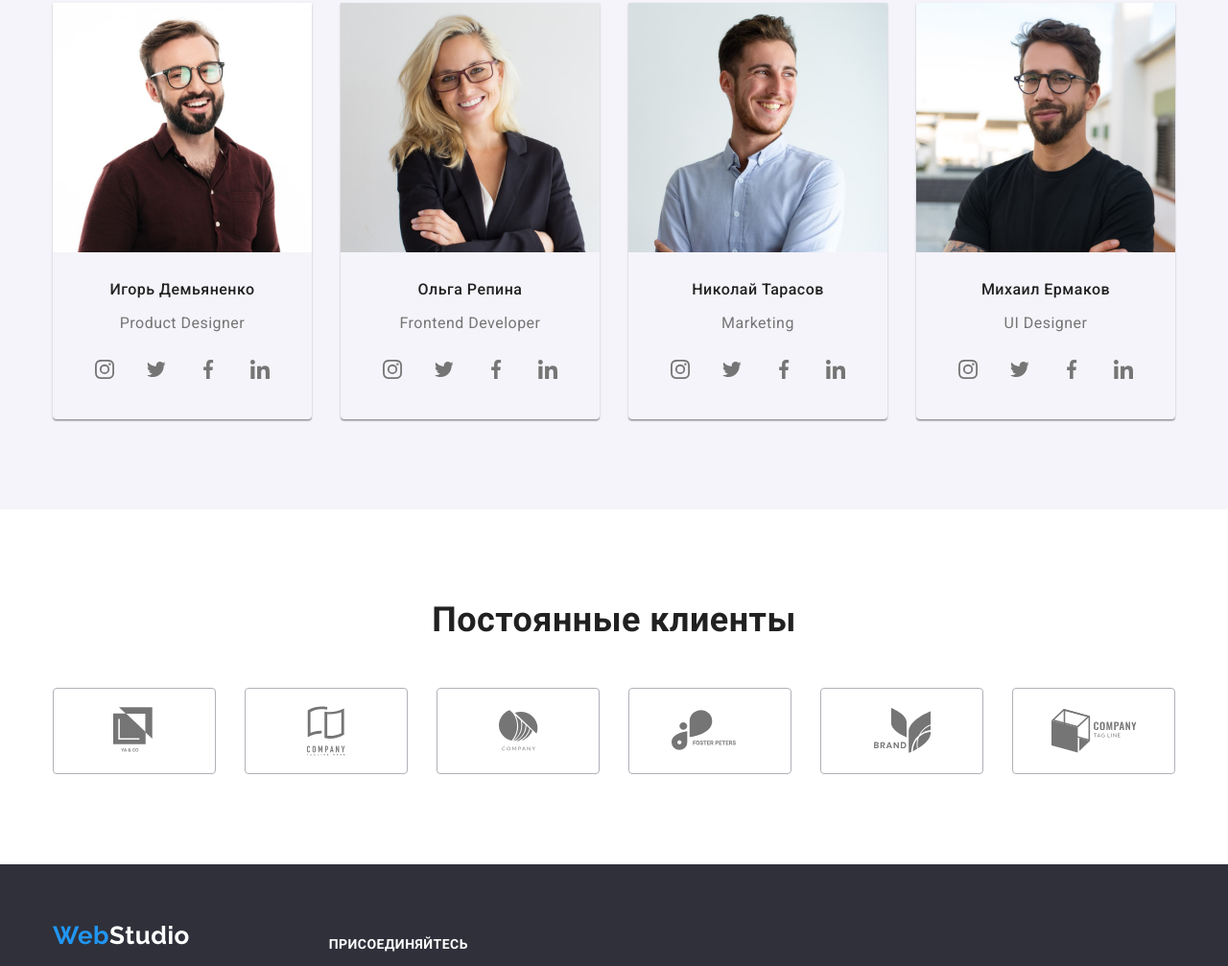
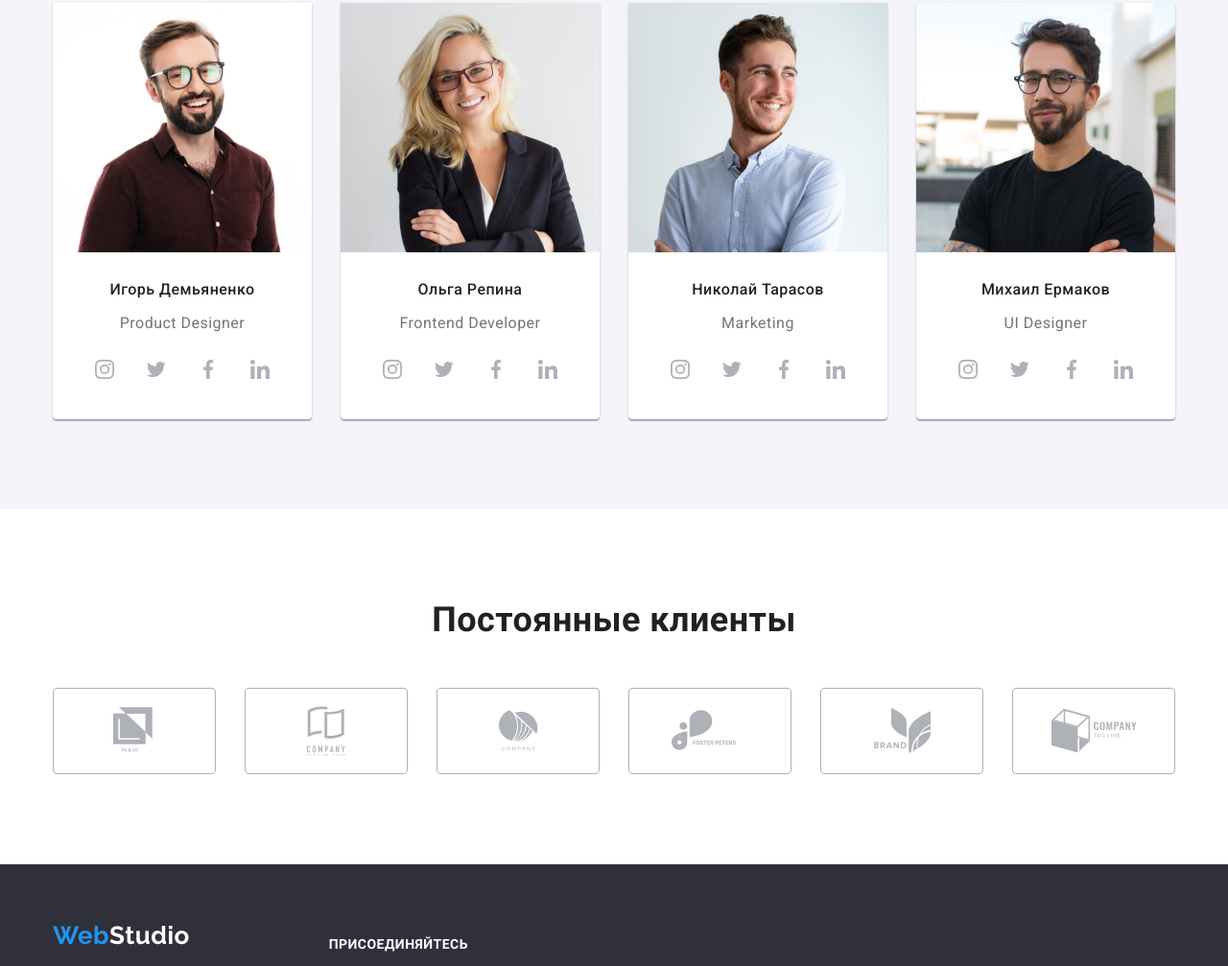
Before and after one commit to MarynaSkyba/goit-markup-hw-04, a plain HTML site: page index.html in a window 1280 px wide. Shown: the part 1779-2786 px from the top of the page at 96% size. Drawn offline with nearby package versions, Linux system fonts and the light colour scheme.

Commit message:
Добавлет поправки в ДЗ4

```diff
--- a/css/common.css
+++ b/css/common.css
@@ -5,6 +5,7 @@
     --primary-bg-color: #ffffff;
     --bgc-main: #2F303A;
     --bgc-accent: #F5F4FA;
+    --icon-color: #AFB1B8;
 }
 
 
@@ -296,7 +297,8 @@ img {
 }
 
 .nav-icon{
-    fill: white;
+    fill: var(--primary-bg-color);
+    height: 44px;
 }
 
 .nav-footer .nav-item:not(:last-child) {
--- a/css/main.css
+++ b/css/main.css
@@ -203,6 +203,7 @@
 } */
 
 .comand-group > .item {
+    background-color: var(--primary-bg-color);
     margin-left: 30px;
     flex-basis: calc(100% / 4 - 30px );
     border-radius: 0px 0px 4px 4px;
@@ -226,7 +227,7 @@
     align-items: center;
     width: 44px;
     height: 44px;
-    color: var(--title-text-color);
+    color: var(--icon-color);
 
     /* outline: 1px solid green; */
 
@@ -241,6 +242,7 @@
 
 .nav-icon{
     fill: currentColor;
+    height: 44px;
 }
 
 .nav .nav-item:not(:last-child) {
@@ -284,10 +286,10 @@
     justify-content: center;
     width: 170px;
     height: 90px;
-    border: 1px solid #AFB1B8;
+    border: 1px solid var(--icon-color);
     box-sizing: border-box;
     border-radius: 4px;
-    color: var(--title-text-color);
+    color: var(--icon-color);
 }
 
 .clients-link:hover,
```
Also changed, not shown: 1 other file.
